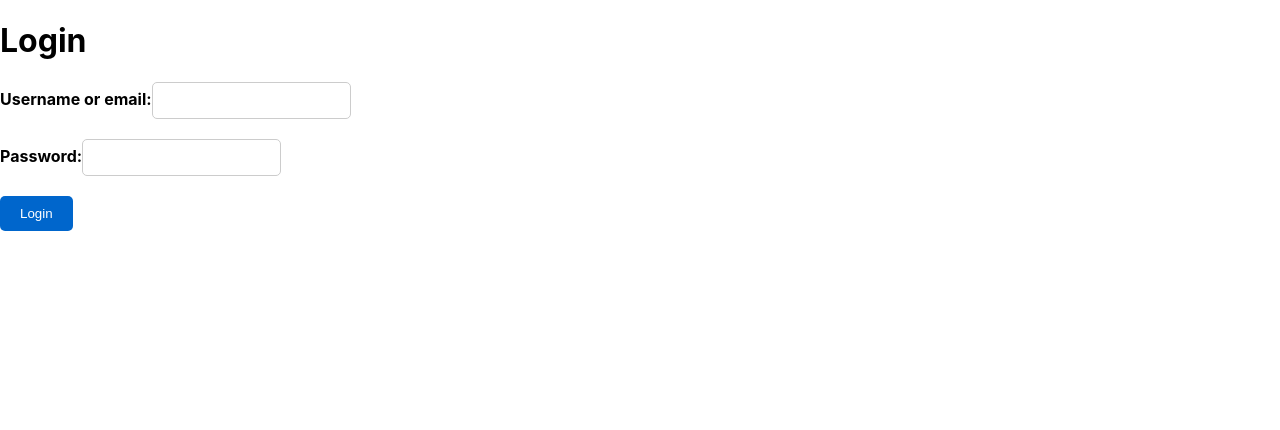
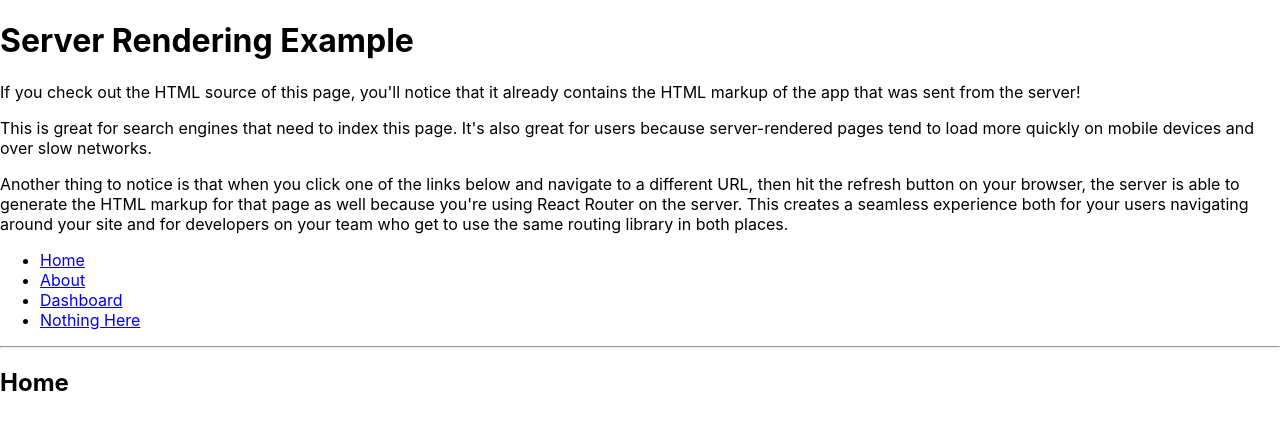
Before and after one commit to AbdulahiMohamud/NexMeal, a React (Create React App) app: page / in a window 1280 px wide. Shown: the top 430 px of the page. Built offline with nearby package versions, Linux system fonts and the light colour scheme.

Commit message:
didnt fix login but started on  switches for page/ componentss

```diff
--- a/package.json
+++ b/package.json
@@ -9,6 +9,7 @@
     "axios": "^1.3.4",
     "react": "^18.2.0",
     "react-dom": "^18.2.0",
+    "react-router-dom": "^6.8.2",
     "react-scripts": "5.0.1",
     "web-vitals": "^2.1.4"
   },
--- a/src/components/App.js
+++ b/src/components/App.js
@@ -1,26 +1,147 @@
-import React, { useState, useEffect } from 'react';
-// import '.src/Css/App.css';
+// import React, { useState, useEffect } from 'react';
+// import Home from './Home';
+// import Login from './Login';
+// import SignupForm from './SignupForm';
+// import { Routes, Route, Outlet, Link } from "react-router-dom";
+// // import '.src/Css/App.css';
 
-function App() {
-  const [data, setData] = useState([]);
+// function App() {
+//   const [data, setData] = useState([]);
 
-  useEffect(() => {
-    fetch("http://localhost:8080/api/data")
-      .then(response => response.json())
-      .then(data => setData(data))
-      .catch(error => console.error(error));
-  }, []);
+//   useEffect(() => {
+//     fetch("http://localhost:8080/api/data")
+//       .then(response => response.json())
+//       .then(data => setData(data))
+//       .catch(error => console.error(error));
+//   }, []);
 
+//   return (
+
+//     <Routes>
+//       <Route>
+
+//       </Route>
+//     </Routes>
+//   );
+// }
+
+// export default App;
+
+
+
+
+import * as React from "react";
+import { Routes, Route, Outlet, Link } from "react-router-dom";
+
+export default function App() {
   return (
     <div>
-      <h1>Hello</h1>
-      <ul>
-        {data.map(item => (
-          <li key={item.id}>{item.name} ({item.email})</li>
-        ))}
-      </ul>
+      <h1>Server Rendering Example</h1>
+
+      <p>
+        If you check out the HTML source of this page, you'll notice that it
+        already contains the HTML markup of the app that was sent from the
+        server!
+      </p>
+
+      <p>
+        This is great for search engines that need to index this page. It's also
+        great for users because server-rendered pages tend to load more quickly
+        on mobile devices and over slow networks.
+      </p>
+
+      <p>
+        Another thing to notice is that when you click one of the links below
+        and navigate to a different URL, then hit the refresh button on your
+        browser, the server is able to generate the HTML markup for that page as
+        well because you're using React Router on the server. This creates a
+        seamless experience both for your users navigating around your site and
+        for developers on your team who get to use the same routing library in
+        both places.
+      </p>
+
+      {/* Routes nest inside one another. Nested route paths build upon
+            parent route paths, and nested route elements render inside
+            parent route elements. See the note about <Outlet> below. */}
+      <Routes>
+        <Route path="/" element={<Layout />}>
+          <Route index element={<Home />} />
+          <Route path="about" element={<About />} />
+          <Route path="dashboard" element={<Dashboard />} />
+
+          {/* Using path="*"" means "match anything", so this route
+                acts like a catch-all for URLs that we don't have explicit
+                routes for. */}
+          <Route path="*" element={<NoMatch />} />
+        </Route>
+      </Routes>
     </div>
   );
 }
 
-export default App;
+function Layout() {
+  return (
+    <div>
+      {/* A "layout route" is a good place to put markup you want to
+          share across all the pages on your site, like navigation. */}
+      <nav>
+        <ul>
+          <li>
+            <Link to="/">Home</Link>
+          </li>
+          <li>
+            <Link to="/about">About</Link>
+          </li>
+          <li>
+            <Link to="/dashboard">Dashboard</Link>
+          </li>
+          <li>
+            <Link to="/nothing-here">Nothing Here</Link>
+          </li>
+        </ul>
+      </nav>
+
+      <hr />
+
+      {/* An <Outlet> renders whatever child route is currently active,
+          so you can think about this <Outlet> as a placeholder for
+          the child routes we defined above. */}
+      <Outlet />
+    </div>
+  );
+}
+
+function Home() {
+  return (
+    <div>
+      <h2>Home</h2>
+    </div>
+  );
+}
+
+function About() {
+  return (
+    <div>
+      <h2>About</h2>
+    </div>
+  );
+}
+
+function Dashboard() {
+  return (
+    <div>
+      <h2>Dashboard</h2>
+    </div>
+  );
+}
+
+function NoMatch() {
+  return (
+    <div>
+      <h2>Nothing to see here!</h2>
+      <p>
+        <Link to="/">Go to the home page</Link>
+      </p>
+    </div>
+  );
+}
--- a/src/components/SignupForm.js
+++ b/src/components/SignupForm.js
@@ -21,7 +21,7 @@ function SignupForm() {
     })
 
     .then(response => {
-        console.log('Response:', response);
+        console.log({response});
         if (!response.ok) {
             throw new Error(response.statusText);
         }
--- a/src/index.js
+++ b/src/index.js
@@ -4,11 +4,13 @@ import './index.css';
 import App from './components/App';
 import Login from './components/Login';
 import SignupForm from './components/SignupForm';
+import { BrowserRouter } from 'react-router-dom';
 
 
 const root = ReactDOM.createRoot(document.getElementById('root'));
 root.render(
 
-    <Login />
-
+  <BrowserRouter>
+      <App />
+    </BrowserRouter>
 );
```
Also changed, not shown: src/components/Home.js (added), 1 other file (tests, documents, lock files or other folders).
